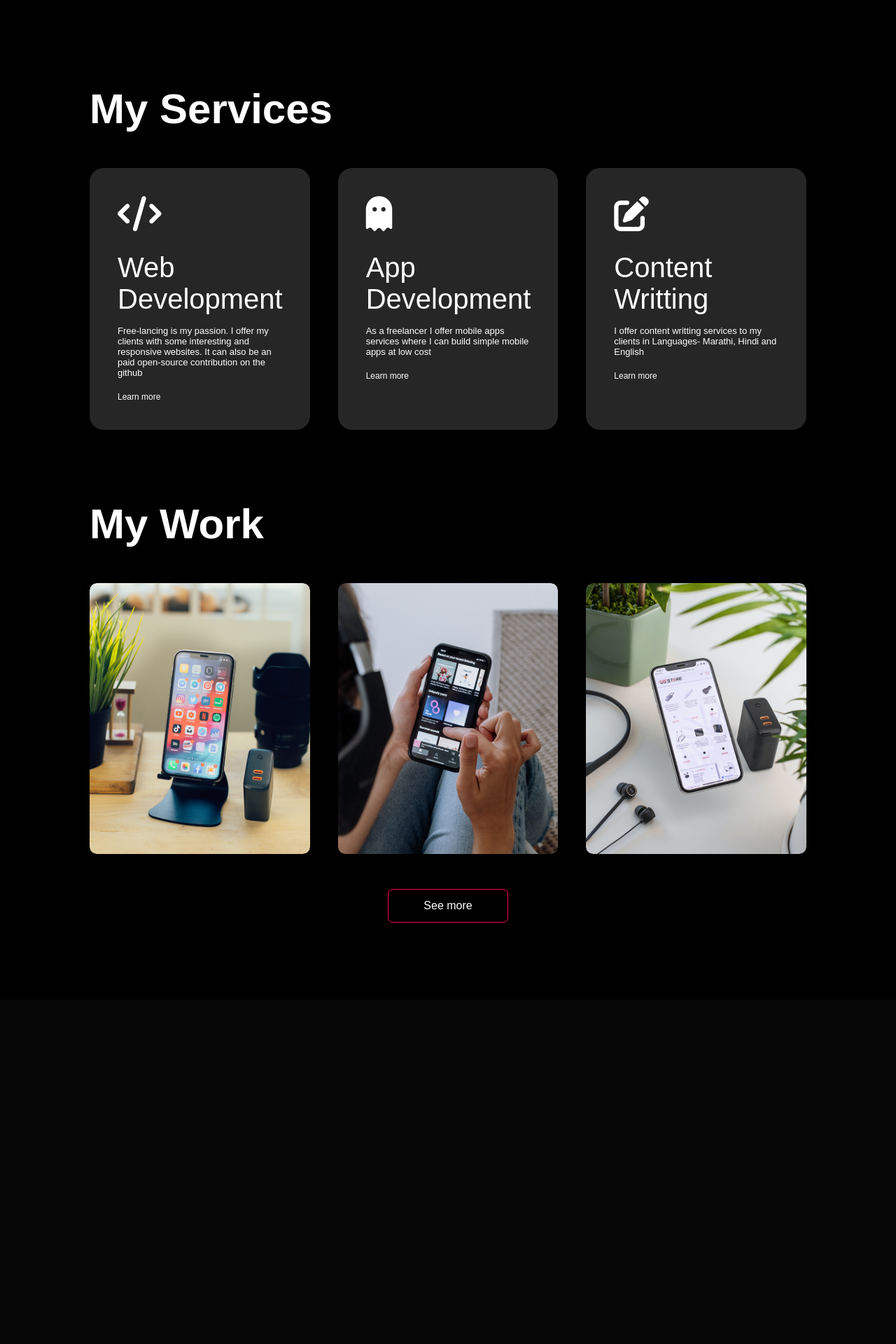
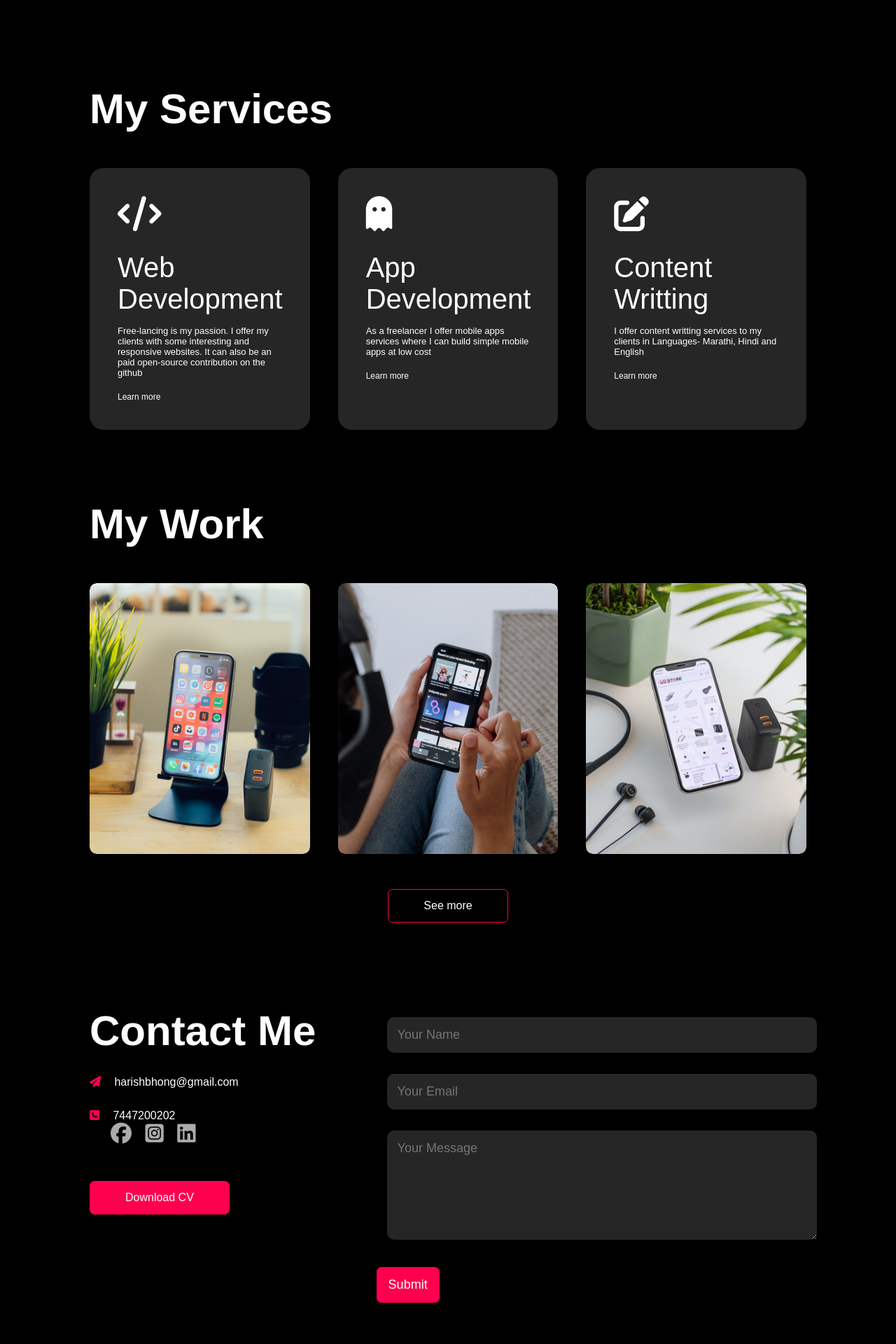
Before and after one commit to HarishBhong/portfolio, a PHP site: page / in a window 1280 px wide. Shown: the part 1367-3287 px from the top of the page at 70% size. Before the commit the page ends 2685 px from the top, so only its background shows below. Run offline with PHP 8.4, Linux system fonts and the light colour scheme; some libraries are stand-ins or nearby versions.

Commit message:
fourth commit

```diff
--- a/index.html
+++ b/index.html
@@ -8,27 +8,25 @@
   <script src="https://kit.fontawesome.com/5b43078b20.js" crossorigin="anonymous"></script> <!--from fontawesome website-->
 </head>
 <body>
-
 <!-- header section -->
 <div id="header">
   <div class="container">
       <nav>
-
           <button class ="logo">H a r i s h...</button>
-        <ul>
-          <li><a href="#">Home</a></li>
-          <li><a href="#">About</a></li>
-          <li><a href="#">Services</a></li>
-          <li><a href="#">Portfolio</a></li>
-          <li><a href="#">Contact</a></li>
+        <ul id="sidemenu">
+          <li><a href="#header">Home</a></li>
+          <li><a href="#about">About</a></li>
+          <li><a href="#services">Services</a></li>
+          <li><a href="#portfolio">Portfolio</a></li>
+          <li><a href="#contact">Contact</a></li>
+          <i class="fa-solid fa-xmark" onclick="closemenu()"></i>
         </ul>
+        <i class="fa-solid fa-bars" onclick="openmenu()"></i> <!-- menu icon -->
       </nav>
       <div class="header-text">
         <p>WEB Developer</p>
         <h1>Hi, I'm <span>Harish</span><br>From Bharat ie.India</h1>
-
       </div>
-
    </div>
 </div>
 
@@ -41,7 +39,7 @@
               </div>
                   <div class="about-col-2">
                       <h1 class="sub-title">About Me</h1>
-                      <p>Hello, I'm Harish Bhong, a <p1>passionate web developer</p1> eager to make an impact in the digital world. With a strong foundation in HTML, CSS, and JavaScript, I'm on a journey to expand my skills and craft compelling online experiences.
+                      <p>Hello, I'm <p1>Harish Bhong</p1>, a passionate web developer eager to make an impact in the digital world. With a strong foundation in HTML, CSS, and JavaScript, I'm on a journey to expand my skills and craft compelling online experiences.
 
                         My fascination with technology and creativity has led me to pursue web development as a career. I thrive on the challenge of bringing ideas to life through code, constantly pushing myself to learn and grow in this dynamic field.
 
@@ -74,8 +72,7 @@
       </div>
   </div>
 
-<!-- -------------- Services --------------- -->
-
+<!-- --------------  Services -------------- -->
 <div id="services">
     <div class="container">
       <h1 class="sub-title">My Services</h1>
@@ -103,7 +100,7 @@
     </div>
 </div>
 
-<!-- ************* Portfolio ************-->
+<!-- ************* Portfolio ************ -->
 <div id="portfolio">
       <div class="container">
         <h1 class="sub-title">My Work</h1>
@@ -141,7 +138,38 @@
         </div>
         <a href="#" class="btn">See more</a>
       </div>
+</div>
 
+<!-- ************* Contact ************ -->
+<div id="contact">
+  <div class="container">
+        <div class="row">
+
+            <div class="contact-left">
+                <h1 class="sub-title">Contact Me</h1>
+                <p><i class="fa-solid fa-paper-plane"></i> harishbhong@gmail.com</p>
+                <p><i class="fa-solid fa-square-phone"></i> 7447200202</p>
+                <div class="social-icons">
+                  <a href="https://facebook.com">  <i class="fa-brands fa-facebook"></i>         </a>
+                  <a href="https://instagram.com"> <i class="fa-brands fa-square-instagram"></i> </a>
+                  <a href="https://linkedin.com">  <i class="fa-brands fa-linkedin"></i>         </a>
+                </div>
+                  <a href="images/CV.pdf" download class="btn btn-2">Download CV</a>
+            </div>
+
+            <div class="contact-right">
+              <form>
+                <input type="text" name="Name" placeHolder="Your Name" required>
+                <input type="email" name="email" placeholder="Your Email" required>
+                <textarea name="Message"  rows="6" placeholder="Your Message"></textarea>
+                <button type="submit" class="btn btn-2">Submit</button>
+              </form>
+            </div>
+        </div>
+  </div>
+  <div class="copy-right">
+    <p><i class="fa-solid fa-copyright"></i>opyright by<i class="fa-solid fa-at"></i> harishbhong</p>
+  </div>
 </div>
 
   <script>
@@ -160,8 +188,19 @@
         event.currentTarget.classList.add("active-link");
         document.getElementById(tabname).classlist.add("active-tab");
     }
+// ********** END of About section Js *************
+  </script>
 
-    // ********** END of About section Js *************
+  <script>
+    var sidemenu=document.getElementById("sidemenu");
+
+    function openmenu(){
+      sidemenu.style.right = "0";
+    }
+
+    function closemenu(){
+      sidemenu.style.right = "-200px";
+    }
   </script>
 </body>
 </html>
--- a/style.css
+++ b/style.css
@@ -4,29 +4,27 @@
 	font-family: 'Poppins',sans-serif;
 	box-sizing: border-box;
 }
+html{
+	scroll-behavior: smooth;
+}
 body{
 	background: black; /*for dark colour in background*/
 	color: white; /* for text color in body*/
 }
-
 #header{
 	width: 100%;
 	height: 100vh;
 	background-image: url(images/backgd.jpg) ;
-
 }
-
 .container{
 	padding: 10px 10%;
 }
-
 nav{
 	display: flex;
 	align-items:center;
 	justify-content: space-between;
 	flex-wrap: wrap;
 }
-
 .logo
 		{
 
@@ -43,12 +41,10 @@ nav{
 			font-weight: bolder;
 			font-size: 25px;
 		}
-
-		.logo:hover
+.logo:hover
 		{
 			opacity:0.5;
 		}
-
 
 		nav ul li{
 			display:inline-block; /* horizontally alligned */
@@ -100,13 +96,11 @@ nav{
 padding: 80px 0;
 color: #ababab;
 }
-
 .row{
 	display: flex;
 	justify-content: space-between;
 	flex-wrap: wrap;
 }
-
 .about-col-1{
 	flex-basis: 35%;
 }
@@ -115,29 +109,27 @@ color: #ababab;
 	border-radius: 15px;
 	transition: transform 0.5s;
 }
-
 .about-col-1:hover img{
 	transform: scale(1.1);
 }
-
 .about-col-2{
 	flex-basis: 60%;
 }
 .about-col-2 p1{
 	font-weight: 900;
+	color:transparent;
+	background :#b54769;
+	-webkit-background-clip: text;
 }
-
 .sub-title{
 	font-size: 60px;
 	font-weight: 600;
 	color: #fff;
 }
-
 .tab-titles{
 	display: flex;
 	margin: 20px 0px 40px;
 }
-
 .tab-links{
 	margin-right: 50px;
 	font-size: 20px;
@@ -145,7 +137,6 @@ color: #ababab;
 	cursor: pointer;
 	position: relative;
 }
-
 .tab-links::after{
 	content : '';
 	width: 0;
@@ -156,25 +147,20 @@ color: #ababab;
 	bottom: -8px;
 	transition: 0.5s;
 }
-
 .tab-links.active-link::after{
 	width:50%;
 }
-
 .tab-contents ul li {
 	list-style: none;
 	margin: 10px 0;  /* 10px - top and bottom; 0 - left and right*/
 }
-
 .tab-contents ul li span{
 	color: #b54769;
 	font-size: 15px;
 }
-
 .tab-contents{
 	display: none;
 }
-
 .tab-contents.active-tab{
 display: block;
 }
@@ -214,12 +200,10 @@ display: block;
 	margin-top: 20px;
 	display: inline-block;
 }
-
 .services-list div:hover{
 	background: #ff004f;
 	transform:translateY(10px) ; /*moves block to 10px in Y-axis*/
 }
-
 
 /* --------------Portfolio --------------- */
 #portfolio{
@@ -259,15 +243,11 @@ display: block;
 	text-align: center;
 	font-size:14px;
 	transition: height 0.5s;
-
 }
-
 .layer h3{
 	font-weight: 500;
 	margin-bottom: 20px;
-
 }
-
 .layer a{
 	margin-top: 20px;
 	color:#ff004f;
@@ -279,18 +259,13 @@ display: block;
 	height:60px;
 	border-radius: 50%;
 	text-align: center;
-
 }
-
 .work:hover img{
 	transform: scale(1.1);
 }
-
 .work:hover .layer{
 	height:100%;
-
 }
-
 .btn{
 	display: block;
 	margin:50px auto; /*left-right auto ; so that it will be in center*/
@@ -302,7 +277,142 @@ display: block;
 	color: #fff;
 	transition: background 0.4s;
 }
-
 .btn:hover{
 	background: #ff004f;
 }
+
+/* ***********  Contact  *************** */
+
+.contact-left{
+	flex-basis: 35%;
+}
+.contact-right{
+	flex-basis: 60%;
+}
+.contact-left p{
+	margin-top: 30px;
+}
+.contact-left p i{
+	color:#ff004f;
+	margin-right: 15px;
+}
+.social-icons{
+	margin-left: 30px;
+}
+.social-icons a{
+	text-decoration: none;
+	font-size: 30px;
+	margin-right: 15px;
+	color:#ababab;
+	display:inline-block;
+	width : 20;
+	height: 10;
+	transition: transform 0.5s;
+}
+.social-icons a:hover{
+	color:#ff004f;
+	transform: translateY(-5px);
+}
+.btn.btn-2{
+	display: inline-block;
+	background: #ff004f;
+}
+.contract-right form{
+	width:100%;
+}
+form input,form textarea{
+	width: 100%;
+	border: 0;
+	outline: none;
+	background: #262626;
+	padding: 15px;
+	margin: 15px;
+	color: #fff;
+	font-size: 18px;
+	border-radius: 10px;
+}
+form .btn-2{
+	padding: 14px 16px;
+	font-size: 18px;
+	margin-top: 20px;
+	cursor:pointer;
+}
+
+.copy-right{
+	width:100%;
+	text-align: center;
+	padding:25px 0;
+	background: #262626;
+	font-weight:300;
+	margin-top: 20px;
+
+}
+.copy-right i{
+	color:#ff004f;
+}
+
+/* ************ CSS for Small screen ************** */
+nav .fa-solid{
+	display: none;
+}
+
+@media only screen and (max-width: 600px){  /*what ever css properties are added here, will be applicable for small screens(from 0 to 600px) */
+#header{
+	background-image: url(images/backgd.jpg);
+}
+.header-text{
+	margin-top: 100%;
+	font-size: 16px;
+}
+.header-text h1{
+	font-size: 30px;
+}
+nav .fa-solid{
+	display: block;
+	font-size: 25px;
+}
+nav ul {
+	background: #ff004f;
+	position: fixed;
+	top: 0;
+	right: -200px; /* as widht is 200px if right is -200 px then it will move 200 to right and will get hidden*/
+	width: 200px;
+	height: 100vh;
+	padding-top: 50px;
+	z-index: 2;
+	transition: right  0.5s;
+}
+nav ul li{
+	display: block;
+	margin: 25px;
+}
+nav ul .fa-solid{
+	position: absolute;
+	top: 25px;
+	left: 25px;
+	cursor: pointer;
+}
+.sub-title{
+	font-size: 40px;
+}
+.about-col-1, .about-col-2{
+	flex-basis: 100%;
+}
+.about-col-1{
+	margin-bottom: 30px;
+}
+.about-col-2{
+	font-size: 14px;
+}
+.tab-links{
+	font-size: 16px;
+	margin-right: 20px;
+}
+.contact-left, .contract-right{
+	flex-basis: 100%;
+}
+.copy-right{
+	font-size: 14px;
+}
+
+}
```
Also changed, not shown: images/backgd-small.jpg (added), images/facebook-icon.png (added), images/foodpalte2.jpg (deleted), images/instagram-icon.png (added), images/linkedin-icon.png (added), images/newbg.jpg (added), images/rainy-background.jpg (added), 1 other file. Lines whose indentation alone changed are shown as unchanged.
